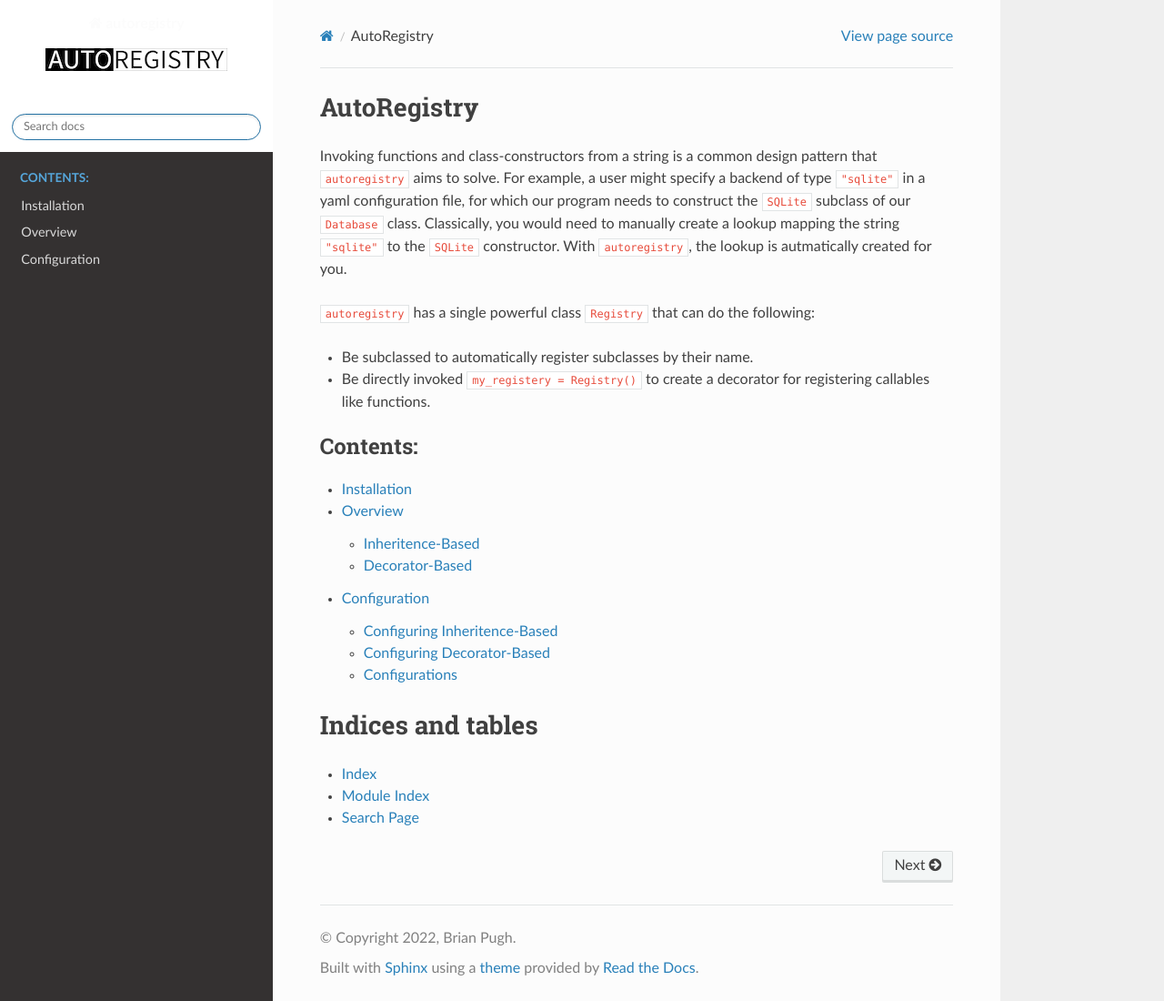
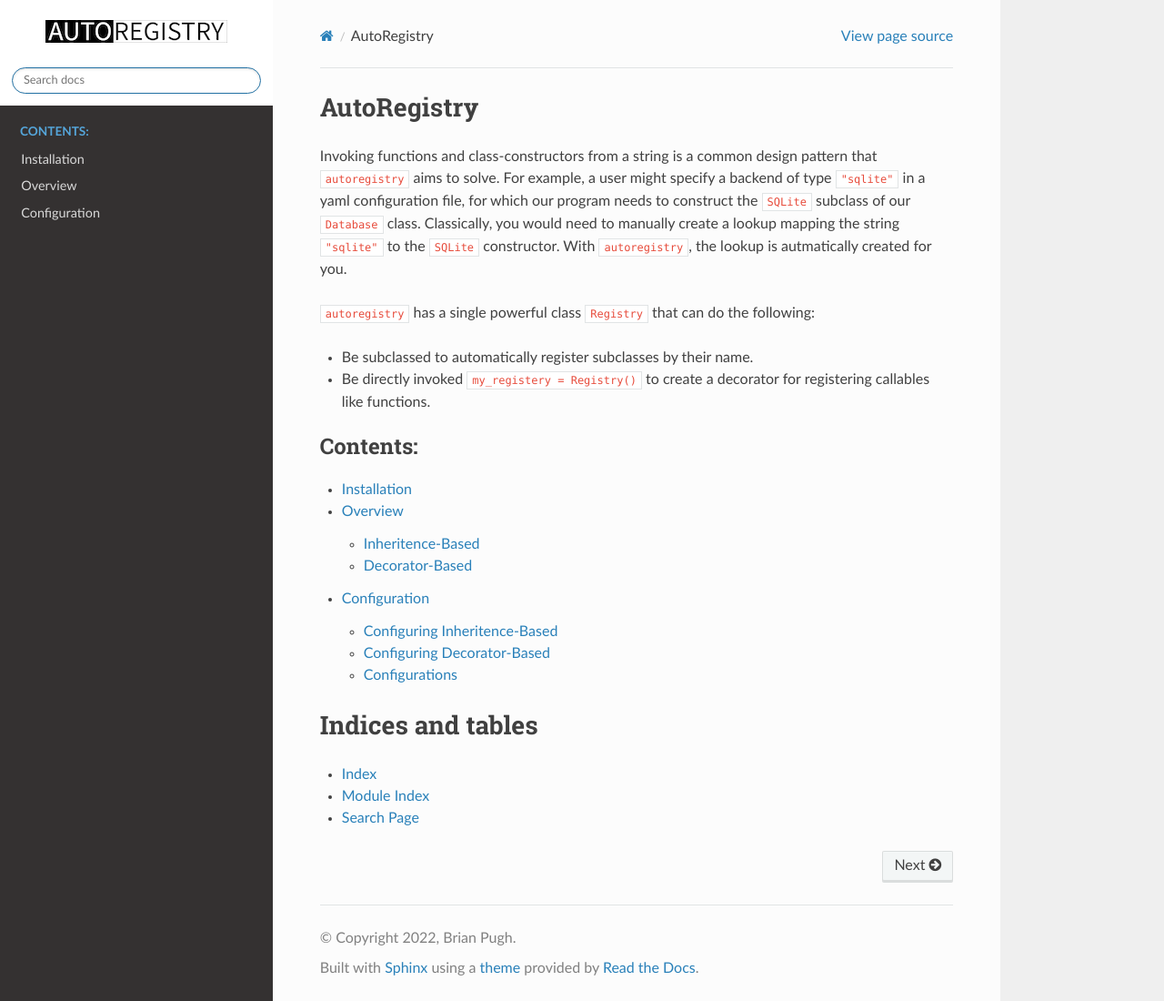
Before and after one commit to BrianPugh/autoregistry, a Sphinx documentation site: the page built from docs/source/index.rst, in a window 1280 px wide and 1100 px high. Shown: the whole window at 91% size. Built offline with Sphinx 7.4.7 and the Read the Docs theme 2.0.0, drawn with Linux system fonts in a browser that asks for light colours.

Commit message:
fix favicon, remove version and title from readthedocs

```diff
--- a/docs/source/conf.py
+++ b/docs/source/conf.py
@@ -77,13 +77,13 @@ html_static_path = ["_static"]
 
 html_title = project
 html_logo = "../../assets/logo_200w.png"
-html_favicohn = "../../assets/favicon.png"
+html_favicon = "../../assets/favicon.png"
 
 html_theme_options = {
     # "analytics_id": "G-XXXXXXXXXX",  # Provided by Google in your dashboard
     # "analytics_anonymize_ip": False,
-    "logo_only": False,
-    "display_version": True,
+    "logo_only": True,
+    "display_version": False,
     "prev_next_buttons_location": "bottom",
     "style_external_links": False,
     "vcs_pageview_mode": "",
```
